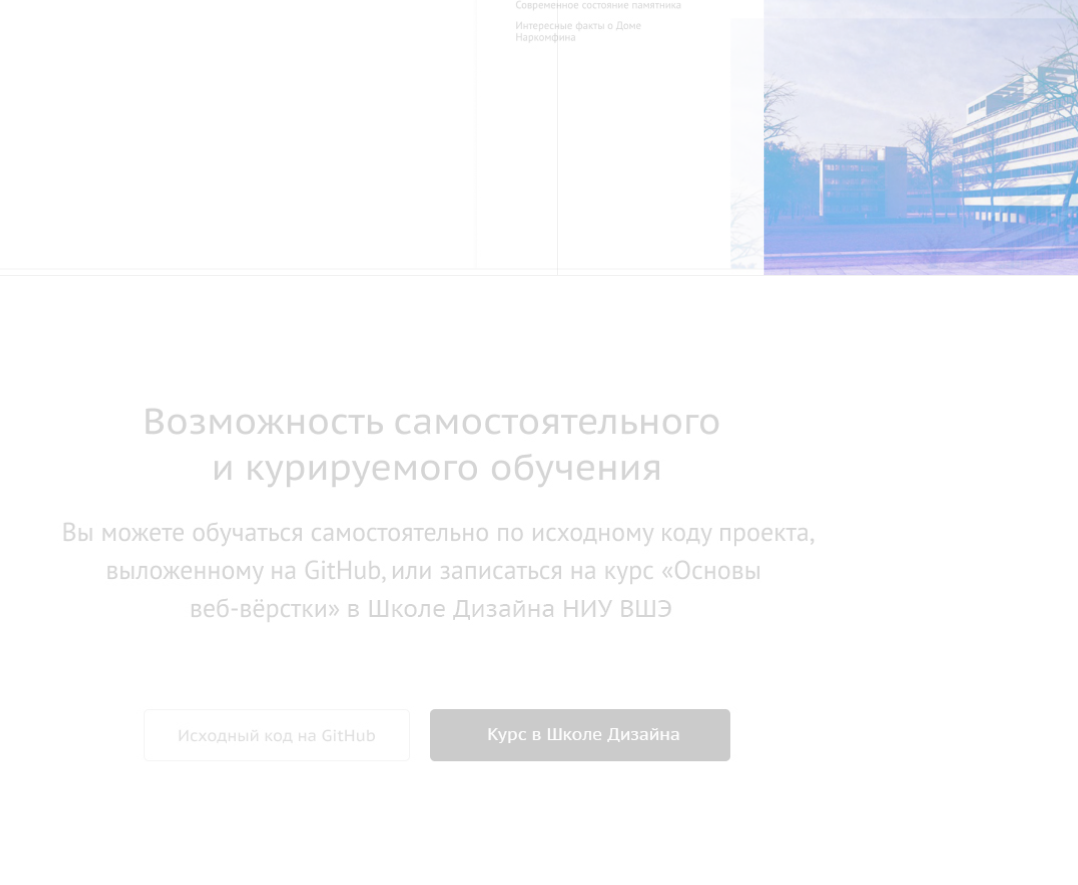
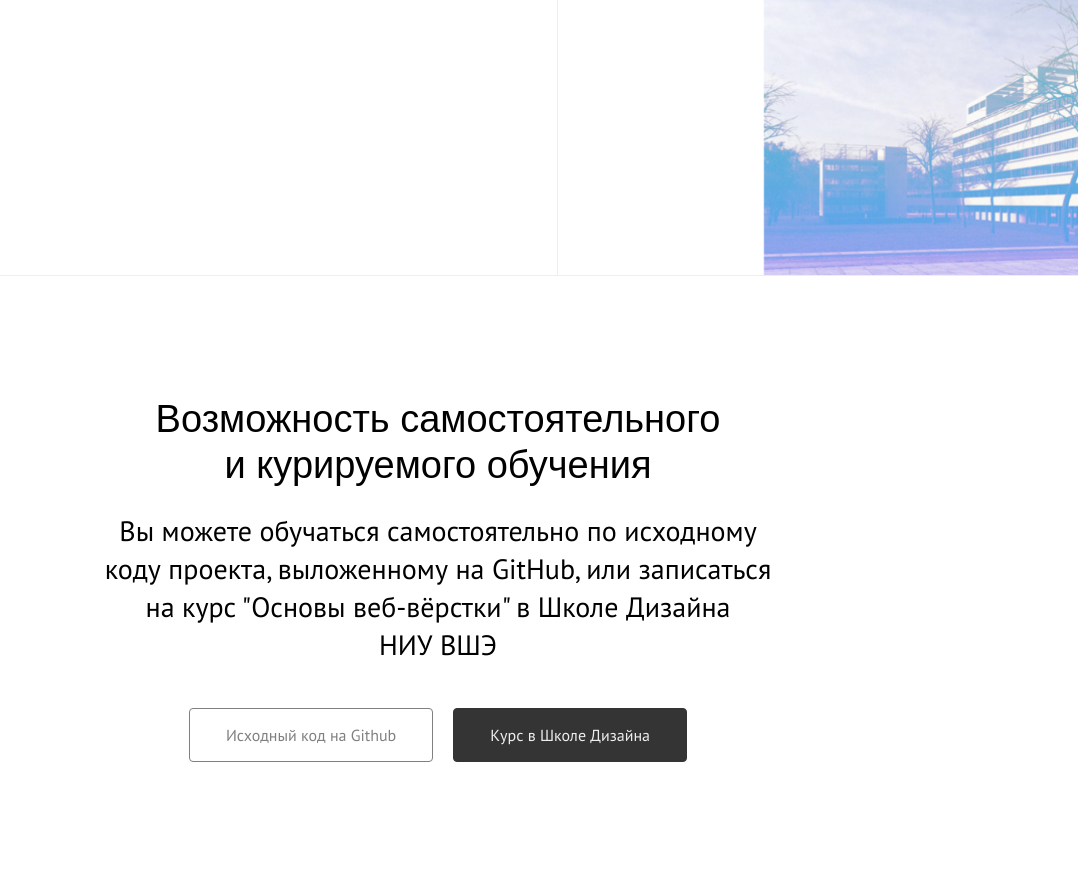
Before and after one commit to annkomkova/wikimedium_b25ds09, a plain HTML site: page about.html in a window 1280 px wide. Shown: the part 2186-3071 px from the top of the page, without its empty margins (202-1280 px from the left). Drawn offline with Linux system fonts and the light colour scheme; a web font is replaced by a local one.

Commit message:
подготовка к публикации

```diff
--- a/about.html
+++ b/about.html
@@ -5,10 +5,26 @@
     <meta name="viewport" content="width=device-width, initial-scale=1.0" />
     <title>О проекте</title>
     <link rel="stylesheet" href="stylesheets/style.css" />
+    <link rel="icon" href="images/favicon.ico" type="images/x-icon" />
+    <link rel="icon" href="images/favicon.png" type="images/png" />
+    <meta property="og:type" content="web-site" />
+    <meta property="og:title" content="Дом Наркомфина" />
+    <meta
+      property="og:description"
+      content="Проект разработан для изучения основ веб-вёрстки, языка гипертекстовой разметки HTML и каскадных таблиц стилей CSS"
+    />
+    <meta
+      property="og:image"
+      content="https://raw.githubusercontent.com/annkomkova/wikimedium_b25ds09/refs/heads/main/images/narkomfin.jpg"
+    />
+    <meta
+      property="og:url"
+      content="https://annkomkova.github.io/wikimedium_b25ds09/"
+    />
   </head>
   <body id="about">
     <nav class="menubar">
-      <a href="dom-narkomfina.html">
+      <a href="index.html">
         <img src="images/logo.svg" alt="" />
       </a>
       <a href="about.html">О проекте</a>
@@ -59,5 +75,22 @@
         <img src="images/about3.png" alt="" />
       </div>
     </section>
+
+    <section id="fourthSection">
+      <h2>Возможность самостоятельного и&nbsp;курируемого обучения</h2>
+      <p>
+        Вы можете обучаться самостоятельно по исходному коду проекта,
+        выложенному на GitHub, или записаться на курс "Основы веб-вёрстки" в
+        Школе Дизайна НИУ&nbsp;ВШЭ
+      </p>
+      <div>
+        <a href="https://github.com/annkomkova/wikimedium_b25ds09">
+          Исходный код на Github
+        </a>
+        <a class="black" href="https://design.hse.ru/ba/design/programming">
+          Курс в Школе Дизайна
+        </a>
+      </div>
+    </section>
   </body>
 </html>
--- a/stylesheets/layout.css
+++ b/stylesheets/layout.css
@@ -163,12 +163,12 @@ blockquote::before {
   transition: all ease 0.6s;
   color: black;
 }
+/* стили для about.html */
 
-/* стили для about.html */
 #about {
   overflow-x: hidden;
 }
-#about::after {
+/* #about::after {
   content: '';
   background-image: url('../images/1440.png');
   width: 1440px;
@@ -179,7 +179,7 @@ blockquote::before {
   top: 0;
   left: calc(50% - 720px);
   opacity: 0.2;
-}
+} */
 #about section {
   width: 1440px;
   margin: 0 auto;
@@ -233,3 +233,42 @@ blockquote::before {
   margin: 10px 0 0 10px;
   border-left: 1px solid #eee;
 }
+#about #fourthSection {
+  flex-direction: column;
+  width: 700px;
+  align-items: center;
+  padding: 120px 0;
+}
+#fourthSection h2,
+#fourthSection p {
+  text-align: center;
+}
+#about #fourthSection div {
+  margin-top: 20px;
+  width: 100%;
+  display: flex;
+  justify-content: center;
+  gap: 20px;
+}
+#fourthSection a {
+  text-decoration: none;
+  border: 1px solid gray;
+  color: gray;
+  border-radius: 4px;
+  padding: 18px 36px;
+  transition: all ease 0.3s;
+}
+#fourthSection a:hover {
+  border: 1px solid black;
+  color: black;
+  transition: all ease 0.6s;
+}
+#fourthSection a.black {
+  color: #eee;
+  background-color: #343434;
+  border: 1px solid #343434;
+}
+#fourthSection a.black:hover {
+  background-color: #000;
+  border: 1px solid #000;
+}
```
Also changed, not shown: index.html (renamed from dom-narkomfina.html, +18 -1 lines), images/favicon.ico (added), images/favicon.png (added).
